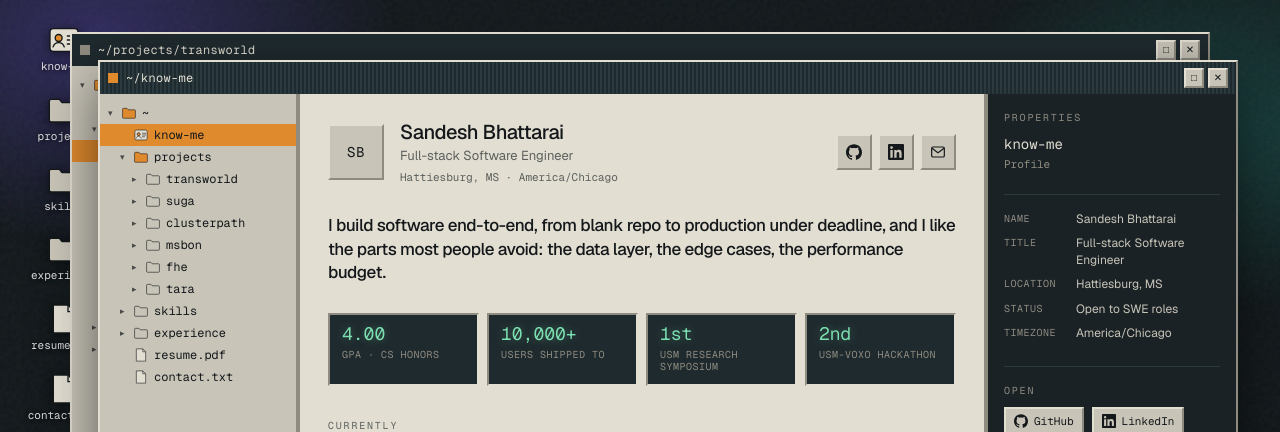
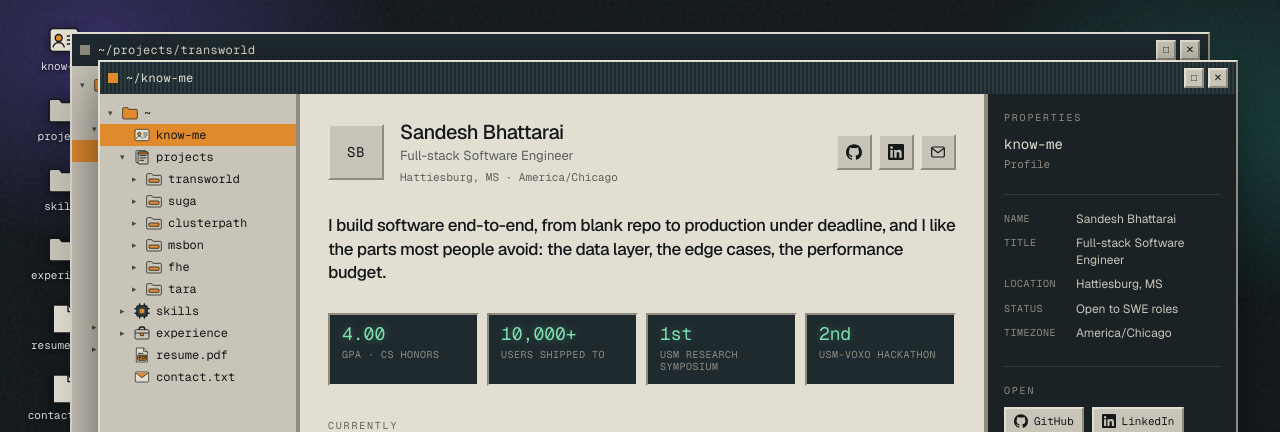
Before and after one commit to git07Sandesh/Profile, a Next.js app: page / in a window 1280 px wide. Shown: the top 432 px of the page. Built offline with nearby package versions, Linux system fonts and the light colour scheme.

Commit message:
feat(os): add designed icons for directories and file types

```diff
--- a/components/os/browser/content.tsx
+++ b/components/os/browser/content.tsx
@@ -2,7 +2,7 @@
 
 import type { FsNode } from "@/lib/filesystem";
 import { about, awards, experience, highlights, profile } from "@/lib/content";
-import { FileIcon, FolderIcon } from "../icons";
+import { NodeIcon, PdfIcon } from "../icons";
 import { ExternalIcon, MailIcon, iconForLabel } from "../brand-icons";
 
 function Eyebrow({ children }: { children: React.ReactNode }) {
@@ -277,7 +277,7 @@ function AboutView() {
           {awards.map((a) => (
             <li key={a} className="flex gap-2.5 text-[13px] leading-snug">
               <span aria-hidden className="text-os-amber">
-                —
+                ·
               </span>
               {a}
             </li>
@@ -293,7 +293,7 @@ function PdfView({ label, href }: { label: string; href: string }) {
     <div className="flex h-full flex-col bg-os-chassis-hi">
       <div className="bevel-out flex shrink-0 items-center gap-2 bg-os-chassis px-3 py-1.5">
         <span className="size-4 shrink-0">
-          <FileIcon />
+          <PdfIcon />
         </span>
         <span className="truncate font-mono text-[11px]">{href.split("/").pop()}</span>
         <div className="ml-auto flex items-center gap-1.5">
@@ -318,7 +318,7 @@ function PdfView({ label, href }: { label: string; href: string }) {
         </div>
       </div>
 
-      {/* Native browser PDF rendering — no viewer library needed. */}
+      {/* Native browser PDF rendering: no viewer library needed. */}
       <object data={href} type="application/pdf" className="min-h-0 flex-1 bg-os-slate-lo">
         <div className="grid h-full place-items-center p-6 text-center">
           <div>
@@ -374,8 +374,8 @@ function Grid({
             onClick={() => onOpen(n.path)}
             className="flex w-full flex-col items-center gap-1.5 p-2.5 text-center hover:bg-os-amber/25"
           >
-            <span className="size-7">
-              {n.type === "dir" ? <FolderIcon /> : <FileIcon />}
+            <span className="size-8">
+              <NodeIcon node={n} />
             </span>
             <span className="break-all font-mono text-[11px] leading-tight">
               {n.name}
--- a/components/os/browser/tree.tsx
+++ b/components/os/browser/tree.tsx
@@ -2,7 +2,7 @@
 
 import { useEffect, useState } from "react";
 import type { FsNode } from "@/lib/filesystem";
-import { FileIcon, FolderIcon, KnowMeIcon } from "../icons";
+import { NodeIcon } from "../icons";
 
 function ancestorsOf(path: string): string[] {
   const parts = path.split("/").filter(Boolean);
@@ -92,14 +92,8 @@ function Row({
         <span className="w-2 shrink-0 text-[9px] leading-none opacity-70">
           {isDir ? (isOpen ? "▾" : "▸") : ""}
         </span>
-        <span className="size-3.5 shrink-0">
-          {node.icon === "know-me" ? (
-            <KnowMeIcon />
-          ) : isDir ? (
-            <FolderIcon open={isOpen && !isSelected} />
-          ) : (
-            <FileIcon />
-          )}
+        <span className="size-4 shrink-0">
+          <NodeIcon node={node} open={isOpen && !isSelected} />
         </span>
         <span className="truncate">{node.name}</span>
       </button>
--- a/components/os/icons.tsx
+++ b/components/os/icons.tsx
@@ -1,57 +1,215 @@
+import type { FsNode } from "@/lib/filesystem";
+
+const chassis = "var(--color-os-chassis)";
+const chassisHi = "var(--color-os-chassis-hi)";
+const ink = "var(--color-os-ink)";
+const amber = "var(--color-os-amber)";
+const slate = "var(--color-os-slate)";
+
+const svg = "size-full";
+
 export function FolderIcon({ open = false }: { open?: boolean }) {
   return (
-    <svg viewBox="0 0 24 20" className="size-full" aria-hidden>
+    <svg viewBox="0 0 24 20" className={svg} aria-hidden>
       <path
         d="M1 3.5A1.5 1.5 0 0 1 2.5 2h6l2 2.5h11A1.5 1.5 0 0 1 23 6v11.5a1.5 1.5 0 0 1-1.5 1.5h-19A1.5 1.5 0 0 1 1 17.5z"
-        fill={open ? "var(--color-os-amber)" : "var(--color-os-chassis)"}
-        stroke="var(--color-os-ink)"
+        fill={open ? amber : chassis}
+        stroke={ink}
         strokeWidth="1"
       />
     </svg>
   );
 }
 
-export function KnowMeIcon() {
+export function FileIcon() {
   return (
-    <svg viewBox="0 0 24 24" className="size-full" aria-hidden>
-      <rect
-        x="1.5"
-        y="3.5"
-        width="21"
-        height="17"
-        rx="2.5"
-        fill="var(--color-os-chassis-hi)"
-        stroke="var(--color-os-ink)"
-        strokeWidth="1"
-      />
-      <circle cx="8" cy="10.5" r="2.6" fill="var(--color-os-amber)" stroke="var(--color-os-ink)" strokeWidth="1" />
-      <path
-        d="M3.8 17.2c.6-2.1 2.2-3.2 4.2-3.2s3.6 1.1 4.2 3.2"
-        fill="none"
-        stroke="var(--color-os-ink)"
-        strokeWidth="1"
-        strokeLinecap="round"
-      />
-      <path d="M14.5 9h5.5M14.5 12h5.5M14.5 15h3.5" stroke="var(--color-os-ink)" strokeWidth="1" strokeLinecap="round" />
+    <svg viewBox="0 0 20 24" className={svg} aria-hidden>
+      <path d="M2 1.5h11L18 6.5v16H2z" fill={chassisHi} stroke={ink} strokeWidth="1" />
+      <path d="M13 1.5V6.5H18" fill="none" stroke={ink} strokeWidth="1" />
     </svg>
   );
 }
 
-export function FileIcon() {
+/** know-me: an ID badge. */
+export function KnowMeIcon() {
   return (
-    <svg viewBox="0 0 20 24" className="size-full" aria-hidden>
+    <svg viewBox="0 0 24 24" className={svg} aria-hidden>
+      <rect x="1.5" y="3.5" width="21" height="17" rx="2.5" fill={chassisHi} stroke={ink} strokeWidth="1" />
+      <circle cx="8" cy="10.5" r="2.6" fill={amber} stroke={ink} strokeWidth="1" />
       <path
-        d="M2 1.5h11L18 6.5v16H2z"
-        fill="var(--color-os-chassis-hi)"
-        stroke="var(--color-os-ink)"
+        d="M3.8 17.2c.6-2.1 2.2-3.2 4.2-3.2s3.6 1.1 4.2 3.2"
+        fill="none"
+        stroke={ink}
         strokeWidth="1"
+        strokeLinecap="round"
       />
+      <path d="M14.5 9h5.5M14.5 12h5.5M14.5 15h3.5" stroke={ink} strokeWidth="1" strokeLinecap="round" />
+    </svg>
+  );
+}
+
+/** projects: stacked sheets, a body of work rather than one thing. */
+export function CrateIcon() {
+  return (
+    <svg viewBox="0 0 24 24" className={svg} aria-hidden>
+      <rect x="3" y="2.5" width="15" height="18" rx="1.5" fill={chassisHi} stroke={ink} strokeWidth="1.2" />
+      <rect x="6" y="4.5" width="15" height="18" rx="1.5" fill={chassis} stroke={ink} strokeWidth="1.2" />
+      <path d="M9 10h9M9 13.5h9M9 17h5.5" stroke={ink} strokeWidth="1.3" strokeLinecap="round" />
+      <rect x="6" y="4.5" width="15" height="3" rx="1.5" fill={amber} stroke={ink} strokeWidth="1.2" />
+    </svg>
+  );
+}
+
+/** skills: an IC package. */
+export function ChipIcon() {
+  return (
+    <svg viewBox="0 0 24 24" className={svg} aria-hidden>
       <path
-        d="M13 1.5V6.5H18"
+        d="M8.5 1.5v3.5M15.5 1.5v3.5M8.5 19v3.5M15.5 19v3.5M1.5 8.5h3.5M1.5 15.5h3.5M19 8.5h3.5M19 15.5h3.5"
+        stroke={ink}
+        strokeWidth="2.2"
+        strokeLinecap="round"
+      />
+      <rect x="4" y="4" width="16" height="16" rx="1.5" fill={slate} stroke={ink} strokeWidth="1.2" />
+      <rect x="8.5" y="8.5" width="7" height="7" rx="0.5" fill={amber} />
+    </svg>
+  );
+}
+
+/** experience: a briefcase. */
+export function BriefcaseIcon() {
+  return (
+    <svg viewBox="0 0 24 24" className={svg} aria-hidden>
+      <path
+        d="M8 7V5.5A2.5 2.5 0 0 1 10.5 3h3A2.5 2.5 0 0 1 16 5.5V7"
         fill="none"
-        stroke="var(--color-os-ink)"
-        strokeWidth="1"
+        stroke={ink}
+        strokeWidth="2.2"
+        strokeLinecap="round"
+      />
+      <rect x="1.5" y="7" width="21" height="14" rx="2" fill={chassis} stroke={ink} strokeWidth="1.2" />
+      <rect x="9.5" y="12" width="5" height="4" rx="0.6" fill={amber} stroke={ink} strokeWidth="1.2" />
+      <path d="M1.5 12h8M14.5 12h8" stroke={ink} strokeWidth="1.2" />
+    </svg>
+  );
+}
+
+/** resume.pdf: a sheet wearing a PDF tag. */
+export function PdfIcon() {
+  return (
+    <svg viewBox="0 0 24 24" className={svg} aria-hidden>
+      <path d="M3.5 1.5h11L20 7v15.5h-16.5z" fill={chassisHi} stroke={ink} strokeWidth="1" />
+      <path d="M14.5 1.5V7H20" fill="none" stroke={ink} strokeWidth="1" />
+      <path d="M6.5 9.5h7" stroke={ink} strokeWidth="1.2" strokeLinecap="round" />
+      <rect x="5.5" y="12" width="13" height="8" rx="1" fill={amber} stroke={ink} strokeWidth="1.2" />
+      <path
+        d="M8 18v-4.2h1.4a1.3 1.3 0 0 1 0 2.6H8M12.4 18v-4.2h1.1a2.1 2.1 0 0 1 0 4.2zM16.6 18v-4.2h2"
+        fill="none"
+        stroke={ink}
+        strokeWidth="1.15"
+        strokeLinecap="round"
+        strokeLinejoin="round"
       />
     </svg>
   );
 }
+
+/** contact.txt: an envelope. */
+export function EnvelopeIcon() {
+  return (
+    <svg viewBox="0 0 24 24" className={svg} aria-hidden>
+      <rect x="2" y="4.5" width="20" height="15" rx="1.5" fill={chassisHi} stroke={ink} strokeWidth="1" />
+      <path d="M2.4 5.6L12 13.2 21.6 5.6" fill={amber} stroke={ink} strokeWidth="1" strokeLinejoin="round" />
+    </svg>
+  );
+}
+
+/** a project folder, labelled so it reads apart from a plain directory. */
+export function ProjectFolderIcon() {
+  return (
+    <svg viewBox="0 0 24 20" className={svg} aria-hidden>
+      <path
+        d="M1 3.5A1.5 1.5 0 0 1 2.5 2h6l2 2.5h11A1.5 1.5 0 0 1 23 6v11.5a1.5 1.5 0 0 1-1.5 1.5h-19A1.5 1.5 0 0 1 1 17.5z"
+        fill={chassis}
+        stroke={ink}
+        strokeWidth="1.1"
+      />
+      <rect x="4.5" y="10" width="15" height="5" rx="0.8" fill={amber} stroke={ink} strokeWidth="1.1" />
+    </svg>
+  );
+}
+
+/** .md, carrying the markdown mark. */
+export function MarkdownIcon() {
+  return (
+    <svg viewBox="0 0 24 24" className={svg} aria-hidden>
+      <path d="M3.5 1.5h11L20 7v15.5h-16.5z" fill={chassisHi} stroke={ink} strokeWidth="1.2" />
+      <path d="M14.5 1.5V7H20" fill="none" stroke={ink} strokeWidth="1.2" />
+      <rect x="5.5" y="12" width="13" height="8" rx="1" fill={amber} stroke={ink} strokeWidth="1.2" />
+      <path
+        d="M7.6 18.2v-4.4l2 2.2 2-2.2v4.4M14.4 13.8v3.1M14.4 17.6l1.5-1.7M14.4 17.6l-1.5-1.7"
+        fill="none"
+        stroke={ink}
+        strokeWidth="1.25"
+        strokeLinecap="round"
+        strokeLinejoin="round"
+      />
+    </svg>
+  );
+}
+
+/** .txt, a plain sheet with a highlighted first line. */
+export function TextIcon() {
+  return (
+    <svg viewBox="0 0 24 24" className={svg} aria-hidden>
+      <path d="M3.5 1.5h11L20 7v15.5h-16.5z" fill={chassisHi} stroke={ink} strokeWidth="1.2" />
+      <path d="M14.5 1.5V7H20" fill="none" stroke={ink} strokeWidth="1.2" />
+      <path d="M6.5 11h8" stroke={amber} strokeWidth="2.4" strokeLinecap="round" />
+      <path d="M6.5 14.5h11M6.5 18h7" stroke={ink} strokeWidth="1.3" strokeLinecap="round" />
+    </svg>
+  );
+}
+
+/** .link, a globe: this one leaves the site. */
+export function GlobeIcon() {
+  return (
+    <svg viewBox="0 0 24 24" className={svg} aria-hidden>
+      <circle cx="12" cy="12" r="9.2" fill={amber} stroke={ink} strokeWidth="1.2" />
+      <ellipse cx="12" cy="12" rx="4" ry="9.2" fill="none" stroke={ink} strokeWidth="1.1" />
+      <path d="M3.2 9h17.6M3.2 15h17.6" stroke={ink} strokeWidth="1.1" />
+    </svg>
+  );
+}
+
+const BY_KEY = {
+  "know-me": KnowMeIcon,
+  projects: CrateIcon,
+  skills: ChipIcon,
+  experience: BriefcaseIcon,
+  resume: PdfIcon,
+  contact: EnvelopeIcon,
+  project: ProjectFolderIcon,
+  markdown: MarkdownIcon,
+  text: TextIcon,
+  link: GlobeIcon,
+} as const;
+
+/** Extension decides the file mark, so new nodes need no tagging. */
+function byExtension(name: string) {
+  if (name.endsWith(".md")) return MarkdownIcon;
+  if (name.endsWith(".link")) return GlobeIcon;
+  if (name.endsWith(".txt")) return TextIcon;
+  if (name.endsWith(".pdf")) return PdfIcon;
+  return null;
+}
+
+/** Declared mark first, then extension, then the generic folder/file glyph. */
+export function NodeIcon({ node, open = false }: { node: FsNode; open?: boolean }) {
+  const Declared = node.icon ? BY_KEY[node.icon] : null;
+  if (Declared) return <Declared />;
+
+  const ByExt = byExtension(node.name);
+  if (ByExt) return <ByExt />;
+
+  return node.type === "dir" ? <FolderIcon open={open} /> : <FileIcon />;
+}
```
Also changed, not shown: lib/filesystem.ts (+22 -5 lines).
